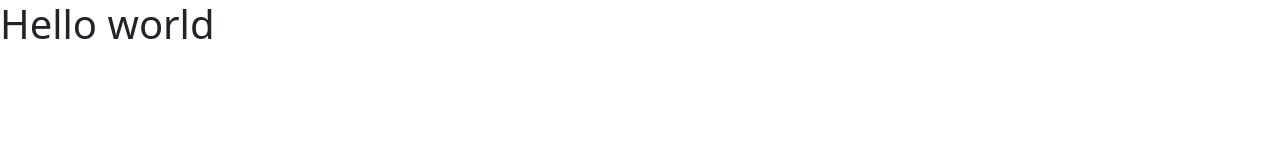
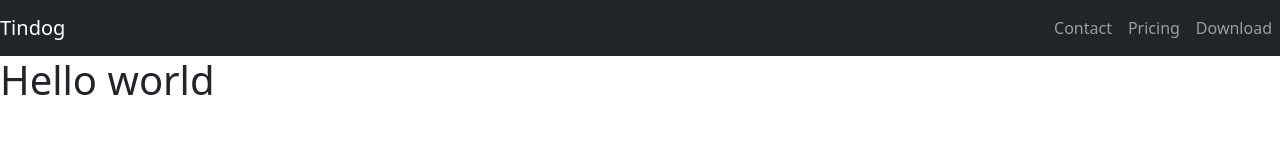
Before and after one commit to Canthar90/bootstrap-training, a plain HTML site: page bootstrap-instalation.html in a window 1280 px wide. Drawn offline with nearby package versions, Linux system fonts and the light colour scheme.

Commit message:
Added some navbar practice

```diff
--- a/bootstrap-instalation.html
+++ b/bootstrap-instalation.html
@@ -7,6 +7,27 @@
     <link href="https://cdn.jsdelivr.net/npm/bootstrap@5.3.0-alpha1/dist/css/bootstrap.min.css" rel="stylesheet" integrity="sha384-GLhlTQ8iRABdZLl6O3oVMWSktQOp6b7In1Zl3/Jr59b6EGGoI1aFkw7cmDA6j6gD" crossorigin="anonymous">
 </head>
 <body>
+    <nav class="navbar navbar-expand-lg navbar-dark bg-dark">
+        <a class="navbar-brand" href="">Tindog</a>
+        <button class="navbar-toggler" type="button" data-bs-toggle="collapse" data-bs-target="#navbarTogglerDemo01" aria-controls="navbarTogglerDemo01" aria-expanded="false" aria-label="Toggle navigation">
+            <span class="navbar-toggler-icon"></span>
+          </button>
+        <div class="collapse navbar-collapse" id="navbarTogglerDemo01">
+            <ul class="navbar-nav ms-auto">
+                <li class="nav-item">
+                    <a class="nav-link" href="">Contact</a>
+                </li>
+                <li class="nav-item">
+                    <a class="nav-link" href="">Pricing</a>
+                </li>
+                <li class="nav-item">
+                    <a class="nav-link" href="">Download</a>
+                </li>
+            </ul>
+        </div>
+
+    </nav>
+
  <h1>Hello world</h1>
 
  <script src="https://cdn.jsdelivr.net/npm/bootstrap@5.3.0-alpha1/dist/js/bootstrap.bundle.min.js" integrity="sha384-w76AqPfDkMBDXo30jS1Sgez6pr3x5MlQ1ZAGC+nuZB+EYdgRZgiwxhTBTkF7CXvN" crossorigin="anonymous"></script>
```
